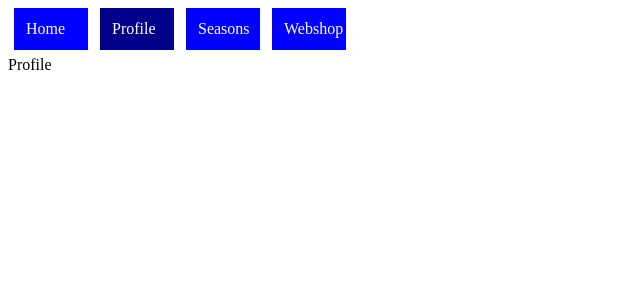
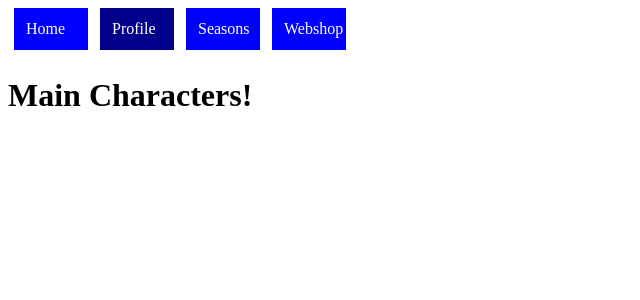
Before and after one commit to GeoffreyOnyigwaMatieso/RICK-AND-MORTY, a React (Create React App) app in the folder morty/: page /profile in a window 1280 px wide. Shown: the top 300 px of the page, without its empty margins (0-640 px from the left). Built offline with nearby package versions, Linux system fonts and the light colour scheme.

Commit message:
:lipstick:  updating UI and Style File

```diff
--- a/morty/src/Profile.jsx
+++ b/morty/src/Profile.jsx
@@ -2,7 +2,10 @@ import React from 'react'
 
 function Profile() {
   return (
-    <div>Profile</div>
+    <div>
+      <h1> Main Characters! </h1>
+
+    </div>
   )
 }
 
--- a/morty/src/Seasons.jsx
+++ b/morty/src/Seasons.jsx
@@ -2,7 +2,9 @@ import React from 'react'
 
 function Seasons() {
   return (
-    <div>Seasons</div>
+    <div>
+      <h1>All Seasons! </h1>
+    </div>
   )
 }
 
--- a/morty/src/Webshop.jsx
+++ b/morty/src/Webshop.jsx
@@ -2,7 +2,9 @@ import React from 'react'
 
 function Webshop() {
   return (
-    <div>Webshop</div>
+    <div>
+      <h1>Webshop!</h1>
+    </div>
   )
 }
 
```
